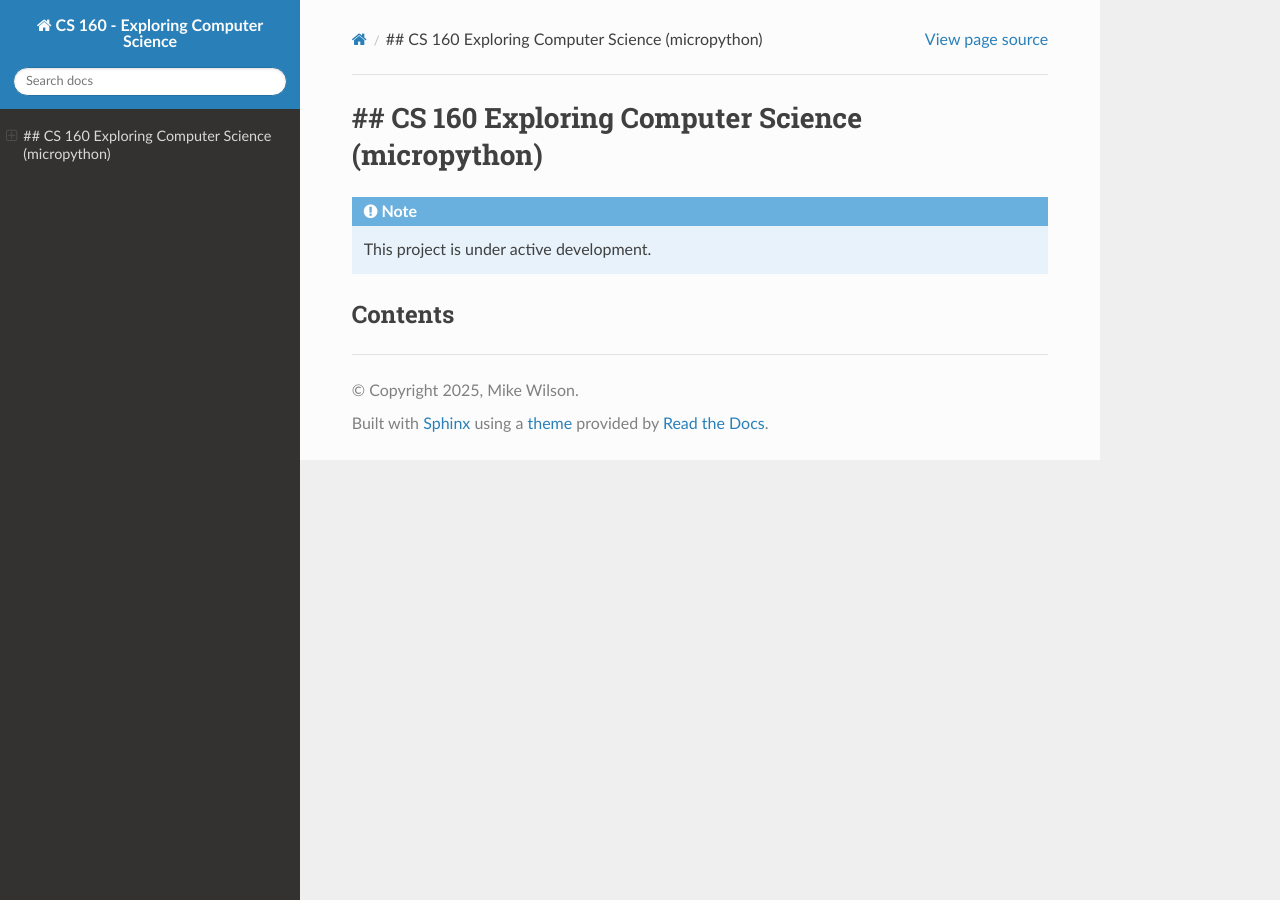
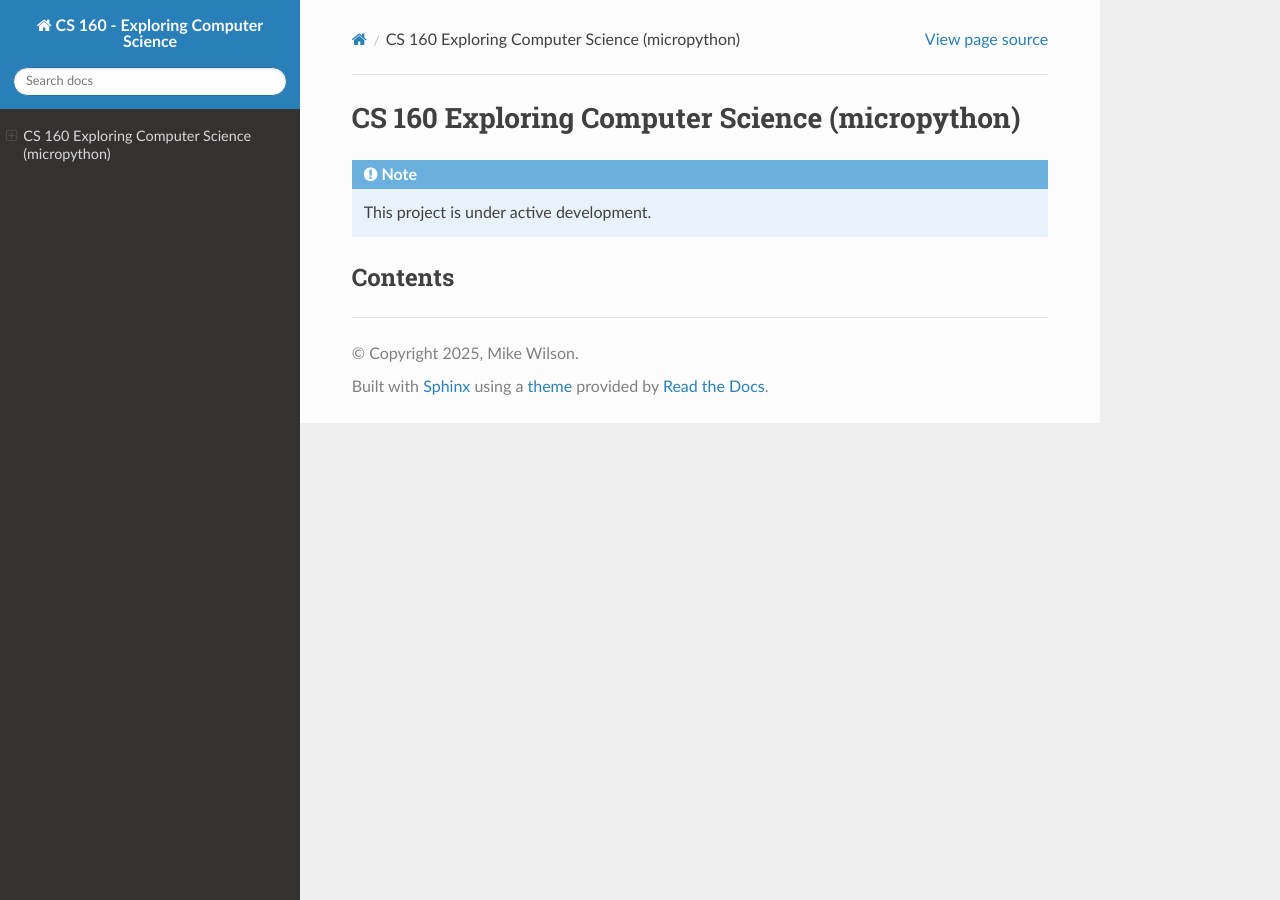
Before and after one commit to michaeltothewilson/cs160-micropython, a Sphinx documentation site: the page built from docs/source/index.rst, in a window 1280 px wide. Built offline with Sphinx 7.4.7 and the Read the Docs theme 3.1.0, drawn with Linux system fonts in a browser that asks for light colours; pages that are not in the unit, such as notebooks, are missing from menus.

```diff
--- a/docs/source/index.rst
+++ b/docs/source/index.rst
@@ -1,4 +1,4 @@
-## CS 160 Exploring Computer Science (micropython)
+CS 160 Exploring Computer Science (micropython)
 ===================================
 
 .. note::
```
